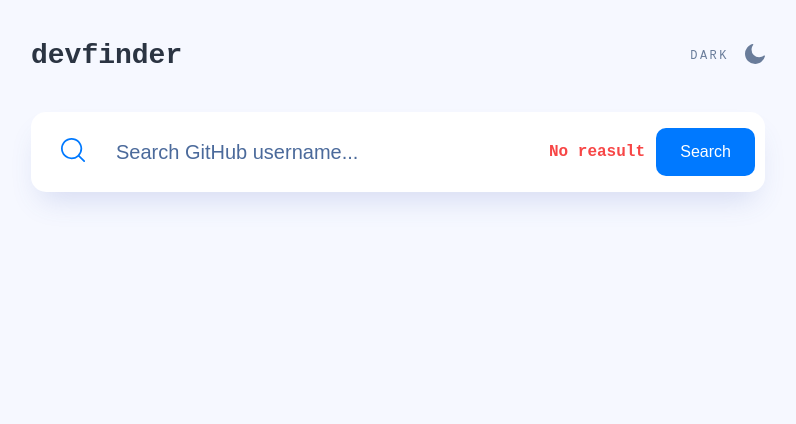
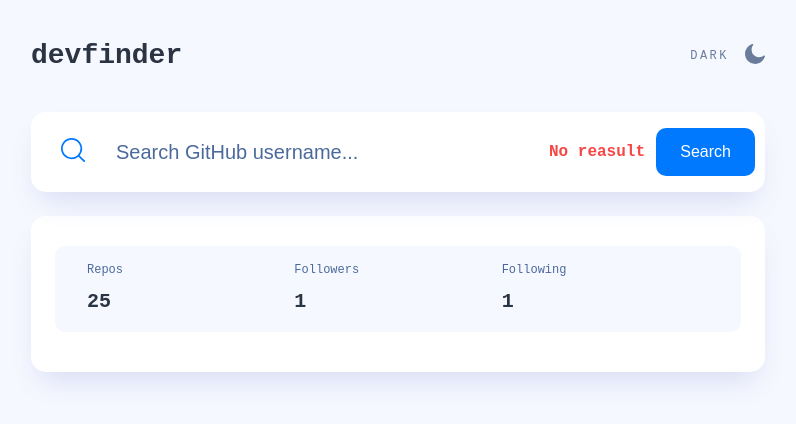
Before and after one commit to IsmayiI/devfinder-react-ts, a React (Vite) app: page / in a window 1280 px wide. Shown: the top 424 px of the page, without its empty margins (242-1038 px from the left). Built offline with nearby package versions, Linux system fonts and the light colour scheme.

Commit message:
create UserCard and UserStat

```diff
--- a/src/App.tsx
+++ b/src/App.tsx
@@ -1,6 +1,9 @@
 import { Container } from "./components/Container"
 import { Search } from "./components/Search"
 import { TheHeader } from "./components/TheHeader"
+import { UserCard } from "./components/UserCard"
+
+import { defaultUser } from "./mock"
 
 
 function App() {
@@ -10,6 +13,7 @@
       <Container>
          <TheHeader />
          <Search hasError onSubmit={() => { }} />
+         <UserCard {...defaultUser} />
       </Container>
    )
 }
--- /dev/null
+++ b/src/components/UserCard/UserCard.module.scss
@@ -0,0 +1,58 @@
+:global {
+   body[data-theme='light'] {
+      --ucard-bg: var(--white);
+      --bio-color: var(--gray-200);
+      --ucard-shadow: var(--shadow);
+   }
+
+   body[data-theme='dark'] {
+      --ucard-bg: var(--gray-400);
+      --bio-color: var(--white);
+      --ucard-shadow: unset;
+   }
+}
+
+.userCard {
+   margin: 1.5rem 0 3rem;
+   width: 100%;
+   padding: 30px 24px 40px;
+   background-color: var(--ucard-bg);
+   box-shadow: var(--ucard-shadow);
+   border-radius: 15px;
+   //   display: grid;
+   //   grid-template-columns: 70px 1fr;
+   //   gap: 25px 20px;
+
+   //   &>*:nth-child(n + 3) {
+   //     grid-column: 1 / span 2;
+   //   }
+
+   //   @media (min-width: 767px) {
+   //     grid-template-columns: 120px 1fr;
+   //     padding: 40px;
+   //     gap: 30px 40px;
+   //   }
+
+   //   @media (min-width: 1024px) {
+   //     gap: 30px 40px;
+
+   //     &>*:nth-child(n + 2) {
+   //       grid-column: 2 / span 1;
+   //     }
+   //   }
+}
+
+.avatar {
+   border-radius: 50%;
+   max-width: 100%;
+}
+
+.bio {
+   font-size: 1rem;
+   line-height: 1.5;
+   color: var(--bio-color);
+
+   &.empty {
+      opacity: 0.75;
+   }
+}
--- /dev/null
+++ b/src/components/UserCard/UserCard.tsx
@@ -0,0 +1,14 @@
+import { LocalGithubUser } from '../../types';
+import { UserStat } from '../UserStat';
+import styles from './UserCard.module.scss';
+
+interface UserCardProps extends LocalGithubUser { }
+
+export const UserCard = (props: UserCardProps) => (
+   <div className={styles.userCard}>
+      <UserStat
+         repos={props.repos}
+         followers={props.followers}
+         following={props.following} />
+   </div>
+);
--- /dev/null
+++ b/src/components/UserCard/index.ts
@@ -0,0 +1 @@
+export * from './UserCard';
--- /dev/null
+++ b/src/components/UserStat/UserStat.module.scss
@@ -0,0 +1,38 @@
+:global {
+  body[data-theme='light'] {
+    --stat-bg: var(--gray-50);
+    --stat-color: var(--gray-300);
+  }
+
+  body[data-theme='dark'] {
+    --stat-bg: var(--gray-500);
+    --stat-color: var(--white);
+  }
+}
+
+.userStat {
+  background-color: var(--stat-bg);
+  color: var(--stat-color);
+  padding: 15px 32px;
+  border-radius: 10px;
+  display: grid;
+  grid-template-columns: repeat(3, 1fr);
+}
+
+.info {
+  display: flex;
+  flex-direction: column;
+  gap: 0.5rem;
+
+  &Title {
+    color: var(--gray-200);
+    font-size: 0.75rem;
+    line-height: 1.5;
+  }
+
+  &Number {
+    font-size: 1.25rem;
+    line-height: 1.5;
+    font-weight: 700;
+  }
+}
--- /dev/null
+++ b/src/components/UserStat/UserStat.tsx
@@ -0,0 +1,24 @@
+import { LocalGithubUser } from '../../types';
+import styles from './UserStat.module.scss';
+
+interface UserStatProps extends Pick<
+   LocalGithubUser,
+   'repos' | 'followers' | 'following'
+> { }
+
+export const UserStat = ({ repos, followers, following }: UserStatProps) => (
+   <div className={styles.userStat}>
+      <div className={styles.info}>
+         <div className={styles.infoTitle}>Repos</div>
+         <div className={styles.infoNumber}>{repos}</div>
+      </div>
+      <div className={styles.info}>
+         <div className={styles.infoTitle}>Followers</div>
+         <div className={styles.infoNumber}>{followers}</div>
+      </div>
+      <div className={styles.info}>
+         <div className={styles.infoTitle}>Following</div>
+         <div className={styles.infoNumber}>{following}</div>
+      </div>
+   </div>
+);
--- /dev/null
+++ b/src/components/UserStat/index.ts
@@ -0,0 +1 @@
+export * from './UserStat';
--- /dev/null
+++ b/src/mock/index.ts
@@ -0,0 +1,16 @@
+import { LocalGithubUser } from "../types"
+
+export const defaultUser: LocalGithubUser = {
+   "login": "IsmayiI",
+   "avatar": "https://avatars.githubusercontent.com/u/115984432?v=4",
+   "name": "Ismayil Ismayilov",
+   "company": '',
+   "blog": "https://portfolio-ismayii.vercel.app/",
+   "location": "Sumqait, Azerbaijan",
+   "bio": '',
+   "twitter": '',
+   "repos": 25,
+   "followers": 1,
+   "following": 1,
+   "created": "2022-10-17T09:07:11Z",
+}
```
